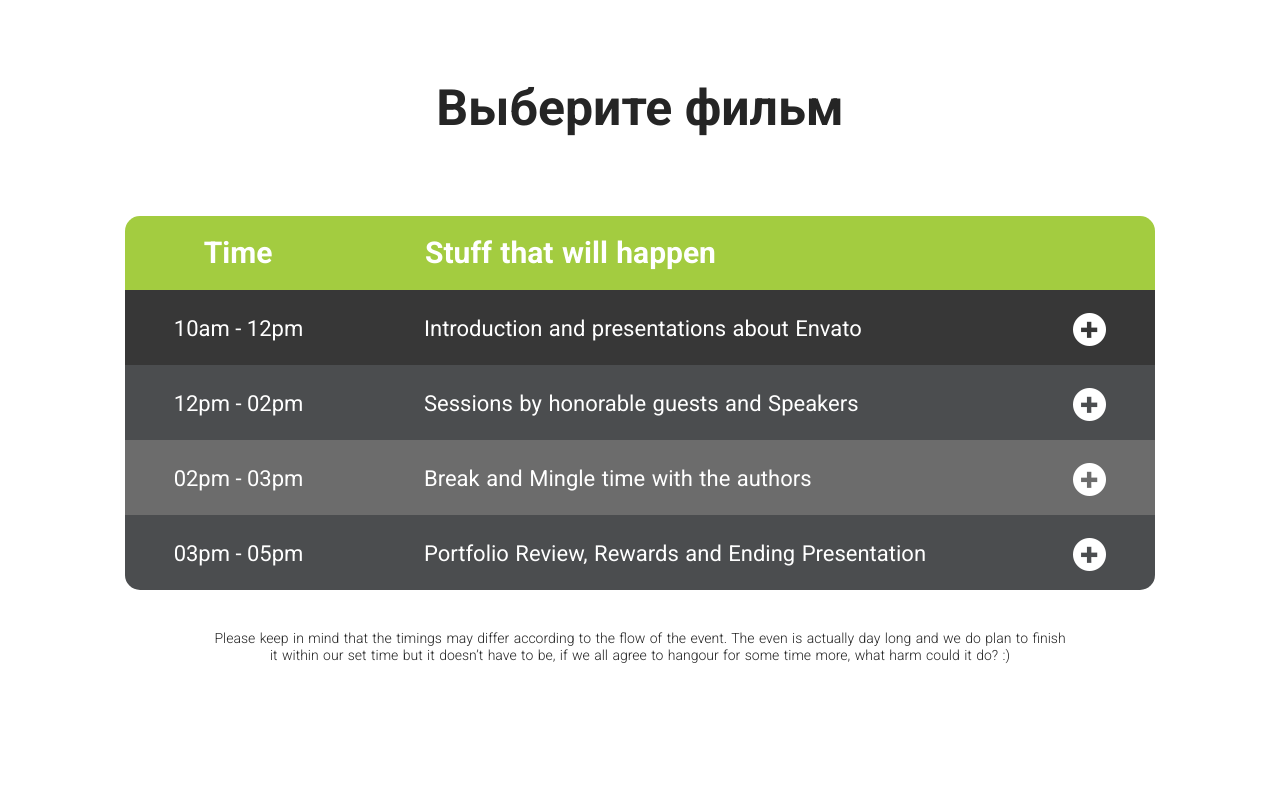
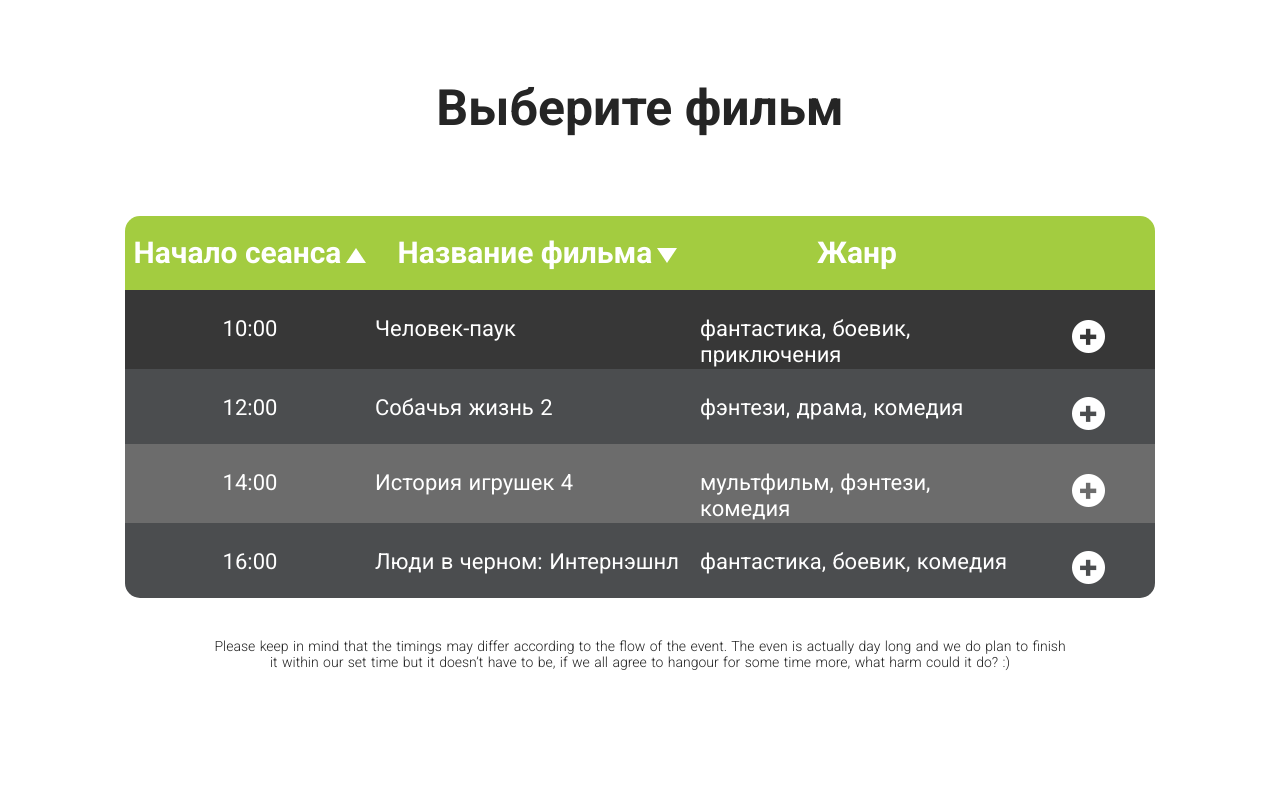
Before and after one commit to MefAldemisov/InnoWeb, a PHP site: page / in a window 1280 px wide; the page is wider, and only the part inside the window is pictured. Shown: the part 1800-2598 px from the top of that part. Run offline with PHP 8.4, Linux system fonts and the light colour scheme.

Commit message:
2.4 - 3 - Additional requirements satisfied, css became more readable

```diff
--- a/css/style.css
+++ b/css/style.css
@@ -134,6 +134,7 @@ a {
     font-size: 35px;
     font-weight: 900; /*Black*/
 }
+
 /*Table*/
 
 .movie-list {
@@ -145,6 +146,7 @@ a {
     margin: 0 0 78px;
     text-align: center;
     line-height: 1.2;
+
 }
 
 .table-container {
@@ -153,14 +155,14 @@ a {
     align-content: center;
 }
 
-.movie-list__table {
+table {
     width: 100%;
     border-collapse: collapse;
     border-radius: 15px;
     overflow: hidden;
 }
 
-.movie-list__table_th {
+th, th>a{
     height: 72px;
     text-align: center;
     font-size: 30px;
@@ -170,25 +172,48 @@ a {
     line-height: 1.2;
 }
 
-.movie-list__table_tr0 {
+
+th::after{
+    content: "";
+    display: inline-block;
+    margin-left: 5px;
+    width: 0;
+    height: 0;
+    border-style: solid;
+    border-color: transparent;
+}
+
+
+th:nth-of-type(1)::after{ /*To bottom direction*/
+    border-width: 0 10px 15px 10px;
+    border-color: transparent transparent #ffffff transparent;
+}
+
+
+th:nth-of-type(2)::after{ /*To top direction*/
+    border-width: 15px 10px 0 10px;
+    border-color:#ffffff transparent transparent transparent;
+}
+
+thead>tr {
     background: #a3cc40;
 }
 
-.movie-list__table_tr1 {
+tbody>tr:nth-of-type(1){
     background: #373737;
 }
 
-.movie-list__table_tr2,
-.movie-list__table_tr4 {
+tbody>tr:nth-of-type(2n){
     background: #4b4d4f;
 }
 
-.movie-list__table_tr3 {
+tbody>tr:nth-of-type(3n){
     background: #6c6c6c;
 }
 
-.movie-list__table_td {
+tbody>tr>td{
     padding-top: 26px;
+    /* padding-bottom: 26px; */
     vertical-align: top;
     height: 75px;
     font-size: 22px;
@@ -198,32 +223,33 @@ a {
     font-weight: 400;
 }
 
-.movie-list__table_td_col1 {
+tr>td:nth-of-type(1){
     padding-left:0px;
-    width: 226px;
+    width: 250px;
+    max-width: 250px;
     text-align: center;
 }
 
-.movie-list__table_free_col{
-    width: 72px;
-    word-spacing: 1px;
-}
-
-
-.movie-list__table_td_col2 {
+tr>td:nth-of-type(2),
+tr>td:nth-of-type(3){
+    width: 325px;
+    max-width: 325px;
     text-align: left;
     word-spacing: 1px;
 }
 
-.movie-list__table_td_col3 {
+tr>td:nth-of-type(4){
     width: 130px;
+    max-width: 130px;
     align-content: center;
     vertical-align: center;
+    padding: 21px 47px 0 47px;
+    /* padding: auto; */
 }
 
-.plus_img{
-    margin-bottom: -8px;
-}
+/* .plus_container{  */
+
+ /* }     */
 
 .movie-list__footer {
     margin: 40px auto;
--- a/index.html
+++ b/index.html
@@ -16,12 +16,11 @@
             <nav>
                 <a href="http://university.innopolis.ru" target="_blank"><img class="inno_logo"
                         src="images/logo_inno.png" alt="logo of Innopolis" height="24" width="100"
-                        style="background:black; align-items: center; padding: 2px;" target="_blank"
-                        title="Университет Иннополис"></a>
+                        style="background:black; align-items: center; padding: 2px;" title="Университет Иннополис"></a>
                 <ul class="ul__nav">
-                    <li class="li__nav"><a href="#section__welcome"><b>ЗАКАЗАТЬ БИЛЕТ</b></a></li>
-                    <li class="li__nav"><a href="#section__benefits"><i>ПРЕИМУЩЕСТВА</i></a></li>
-                    <li class="li__nav"><a href="#section__films"><u>ФИЛЬМЫ</u></a></li>
+                    <li class="li__nav"><a href="#section__welcome">ЗАКАЗАТЬ БИЛЕТ</a></li>
+                    <li class="li__nav"><a href="#section__benefits">ПРЕИМУЩЕСТВА</a></li>
+                    <li class="li__nav"><a href="#section__films">ФИЛЬМЫ</a></li>
                     <li class="li__nav"><a href="#section__contacts">КОНТАКТЫ</a></li>
                 </ul>
             </nav>
@@ -77,49 +76,40 @@
         <div class="movie-list">
             <h2 class="section_header movie-list__header">Выберите фильм</h2>
             <div class="table-container">
-                <table class="movie-list__table">
+                <table>
                     <thead>
-                        <tr class="movie-list__table_tr0">
-                            <th class="movie-list__table_th movie-list__table_td_col1">Time</th>
-                            <th class="movie-list__table_th"></th>
-                            <th class="movie-list__table_th movie-list__table_td_col2">Stuff that will happen</th>
-                            <th class="movie-list__table_th movie-list__table_td_col3"></th>
+                        <tr>
+                            <th><a href="#">Начало сеанса</a><span></span></th>
+                            <th><a href="#">Название фильма</a><span></span></th>
+                            <th><a href="#">Жанр</a></th>
+                            <th></th>
                         </tr>
                     </thead>
 
                     <tbody>
-                        <tr class="movie-list__table_tr1">
-                            <td class="movie-list__table_td movie-list__table_td_col1">10am - 12pm</td>
-                            <td class="movie-list__table_free_col"></td>
-                            <td class="movie-list__table_td movie-list__table_td_col2">Introduction and presentations
-                                about Envato</td>
-                            <td class="movie-list__table_th movie-list__table_td_col3"><img class="plus_img" src="images/More icon.png"
-                                    alt="plus sign"></td>
+                        <tr>
+                            <td>10:00</td>
+                            <td>Человек-паук</td>
+                            <td>фантастика, боевик, приключения</td>
+                            <td><img class="plus_img" src="images/More icon.png" alt="plus sign" width="33", height="33"></td>
                         </tr>
-                        <tr class="movie-list__table_tr2">
-                            <td class="movie-list__table_td movie-list__table_td_col1">12pm - 02pm</td>
-                            <td class="movie-list__table_free_col"></td>
-                            <td class="movie-list__table_td movie-list__table_td_col2">
-                                Sessions by honorable guests and Speakers
-                            </td>
-                            <td class="movie-list__table_th movie-list__table_td_col3"><img class="plus_img" src="images/More icon.png"
-                                    alt="plus sign"></td>
+                        <tr>
+                            <td>12:00</td>
+                            <td>Собачья жизнь 2</td>
+                            <td>фэнтези, драма, комедия</td>
+                            <td><img class="plus_img" src="images/More icon.png" alt="plus sign"></td>
                         </tr>
-                        <tr class="movie-list__table_tr3">
-                            <td class="movie-list__table_td movie-list__table_td_col1">02pm - 03pm</td>
-                            <td class="movie-list__table_free_col"></td>
-                            <td class="movie-list__table_td movie-list__table_td_col2">Break and Mingle time with the
-                                authors</td>
-                            <td class="movie-list__table_th movie-list__table_td_col3"><img class="plus_img" src="images/More icon.png"
-                                    alt="plus sign"></td>
+                        <tr>
+                            <td>14:00</td>
+                            <td>История игрушек 4</td>
+                            <td>мультфильм, фэнтези, комедия</td>
+                            <td><img class="plus_img" src="images/More icon.png" alt="plus sign"></td>
                         </tr>
-                        <tr class="movie-list__table_tr4">
-                            <td class="movie-list__table_td movie-list__table_td_col1">03pm - 05pm</td>
-                            <td class="movie-list__table_free_col"></td>
-                            <td class="movie-list__table_td movie-list__table_td_col2">Portfolio Review, Rewards and
-                                Ending Presentation</td>
-                            <td class="movie-list__table_th movie-list__table_td_col3"><img class="plus_img" src="images/More icon.png"
-                                    alt="plus sign"></td>
+                        <tr>
+                            <td>16:00</td>
+                            <td>Люди в черном: Интернэшнл</td>
+                            <td>фантастика, боевик, комедия</td>
+                            <td><img class="plus_img" src="images/More icon.png" alt="plus sign"></td>
                         </tr>
                     </tbody>
                 </table>
```
